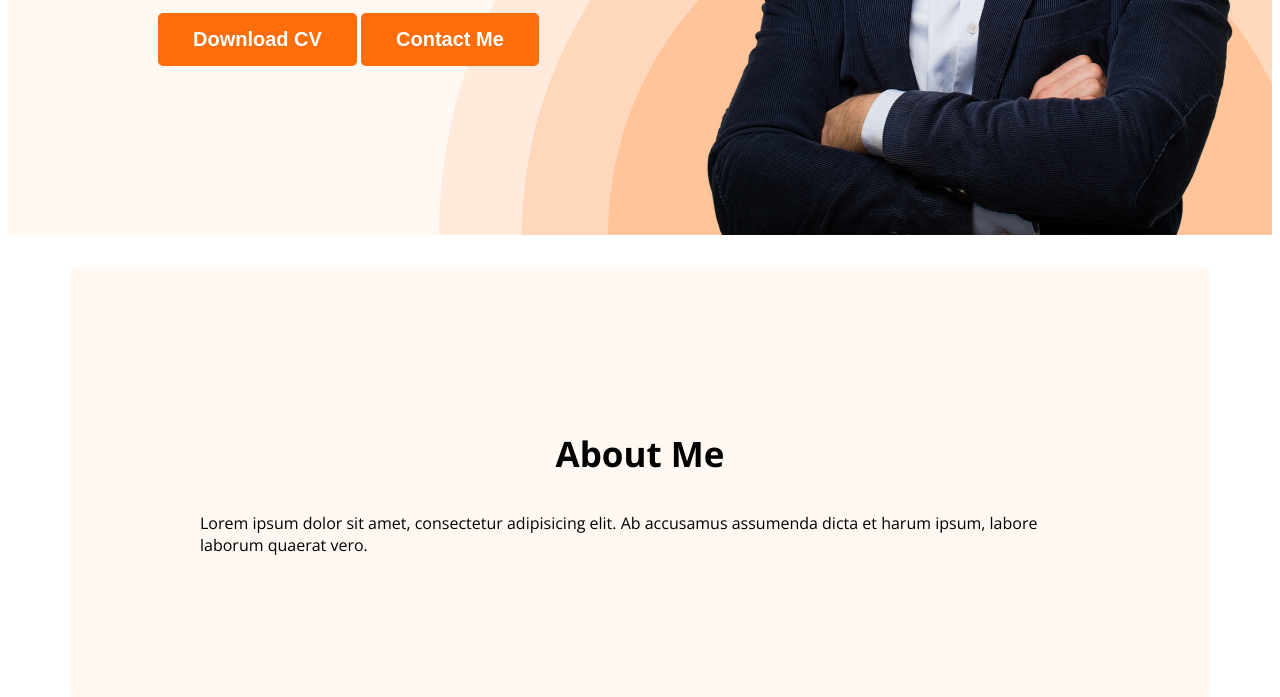
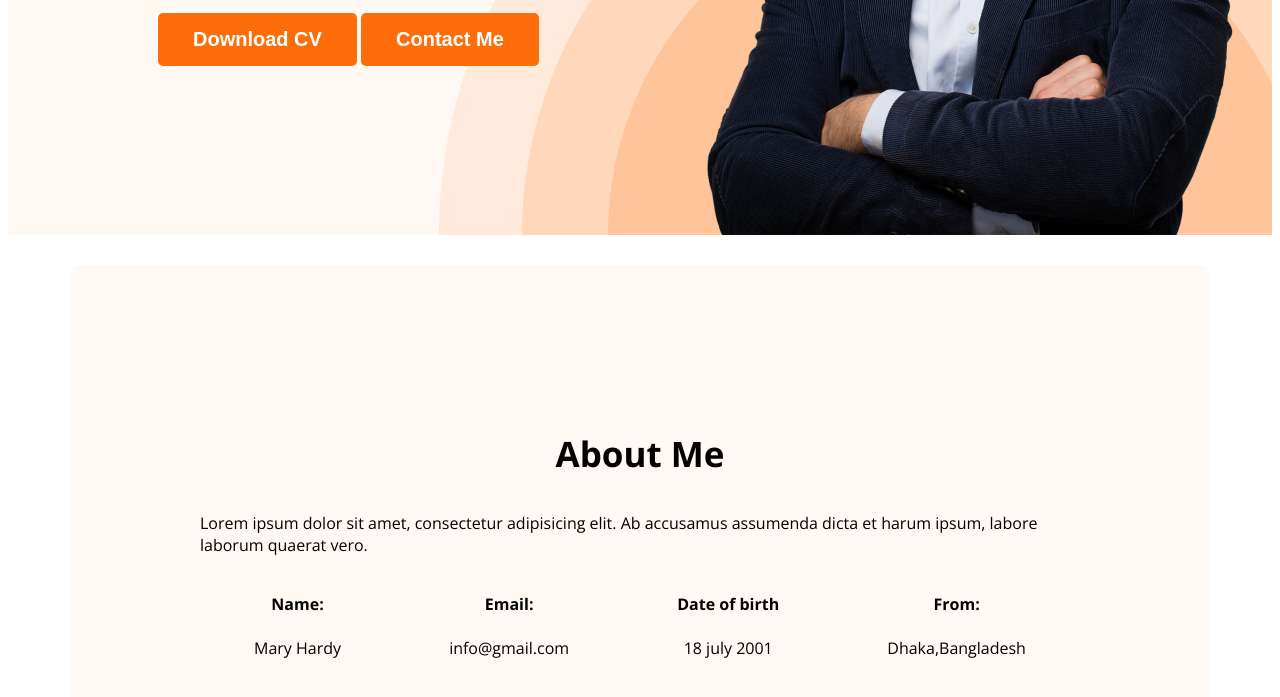
Before and after one commit to Al-AminWeb/webdeveloper-portfolio, a plain HTML site: page index.html in a window 1280 px wide. Shown: the part 630-1327 px from the top of the page. Drawn offline with nearby package versions, Linux system fonts and the light colour scheme.

Commit message:
about information

```diff
--- a/index.html
+++ b/index.html
@@ -39,6 +39,24 @@
         <p class="section-description">
             Lorem ipsum dolor sit amet, consectetur adipisicing elit. Ab accusamus assumenda dicta et harum ipsum, labore laborum quaerat vero.
         </p>
+        <div class="about-info-container">
+            <div class="about-info">
+                <h4 class="info-title">Name:</h4>
+                <p class="info-description">Mary Hardy</p>
+            </div>
+            <div class="about-info">
+                <h4 class="info-title">Email:</h4>
+                <p class="info-description">info@gmail.com</p>
+            </div>
+            <div class="about-info">
+                <h4 class="info-title">Date of birth</h4>
+                <p class="info-description">18 july 2001</p>
+            </div>
+            <div class="about-info">
+                <h4 class="info-title">From:</h4>
+                <p class="info-description">Dhaka,Bangladesh</p>
+            </div>
+        </div>
     </section>
 </main>
 <footer>
--- a/styles/portfolio.css
+++ b/styles/portfolio.css
@@ -99,3 +99,10 @@ main{
     background: #FFF8F3;
     margin-top: 30px;
 }
+.about-info-container{
+    display: flex;
+    justify-content: space-around;
+}
+.about-info{
+    text-align: center;
+}
```
